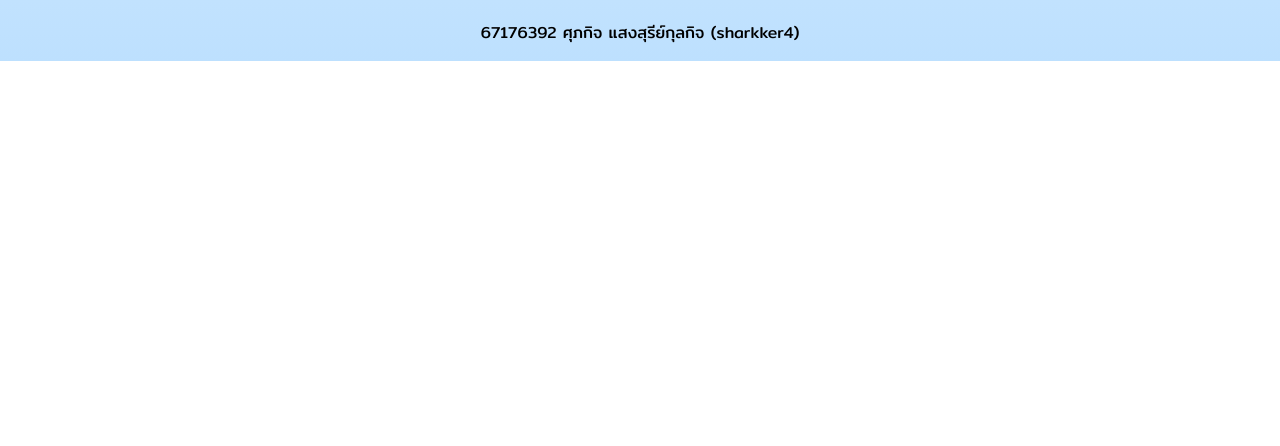
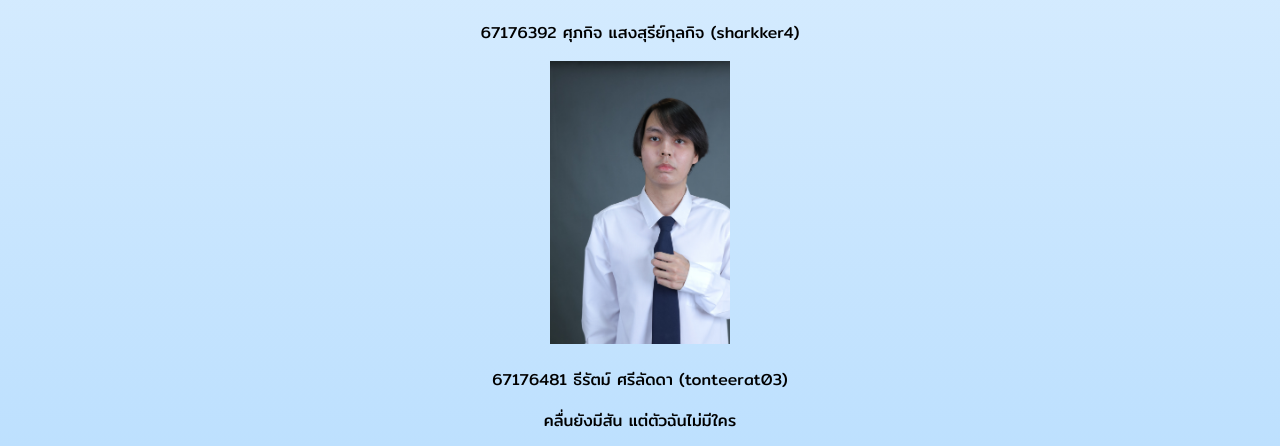
Before and after one commit to nannapad/CO-Project01, a plain HTML site: page index.html in a window 1280 px wide. Shown: the part 871-1317 px from the top of the page. Before the commit the page ends 932 px from the top, so only its background shows below. Drawn offline with Linux system fonts and the light colour scheme.

Commit message:
-add pic 67176481

```diff
--- a/index.html
+++ b/index.html
@@ -24,5 +24,10 @@
     <!--67176392 Supakit Sangsureekulkit-->
     <img src="https://media.tenor.com/2EKUw85gyXsAAAAj/banana-meme.gif" alt="">
     <p>67176392 ศุภกิจ แสงสุรีย์กุลกิจ (sharkker4)</p>
+
+    <!--67176481 Teerat Sriladda-->
+    <img src="/teerat.gif" alt="">
+    <p>67176481 ธีรัตม์ ศรีลัดดา (tonteerat03)</p>
+    <p>คลื่นยังมีสัน แต่ตัวฉันไม่มีใคร</p>
 </body>
 </html>
```
Also changed, not shown: teerat.gif (added).
